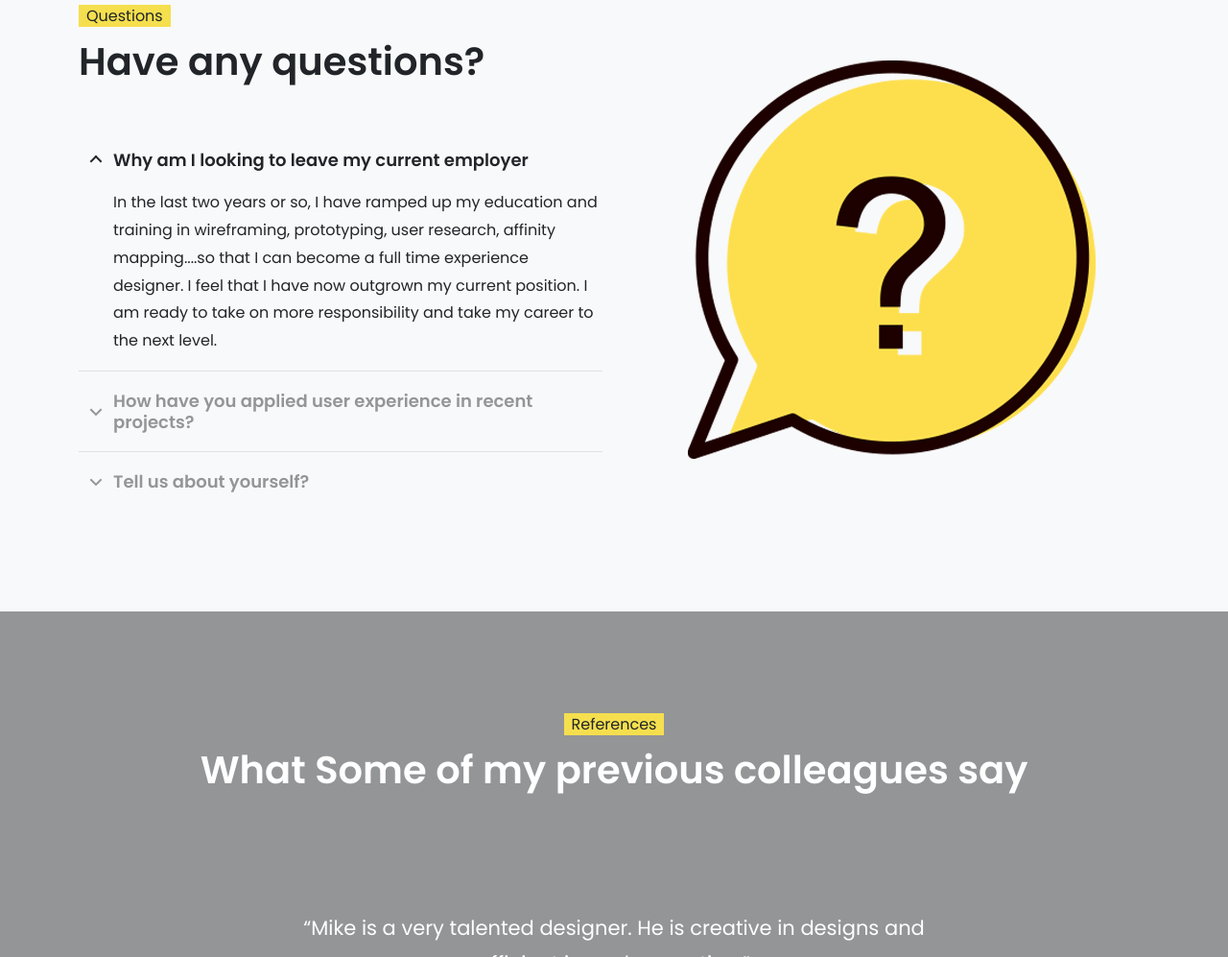
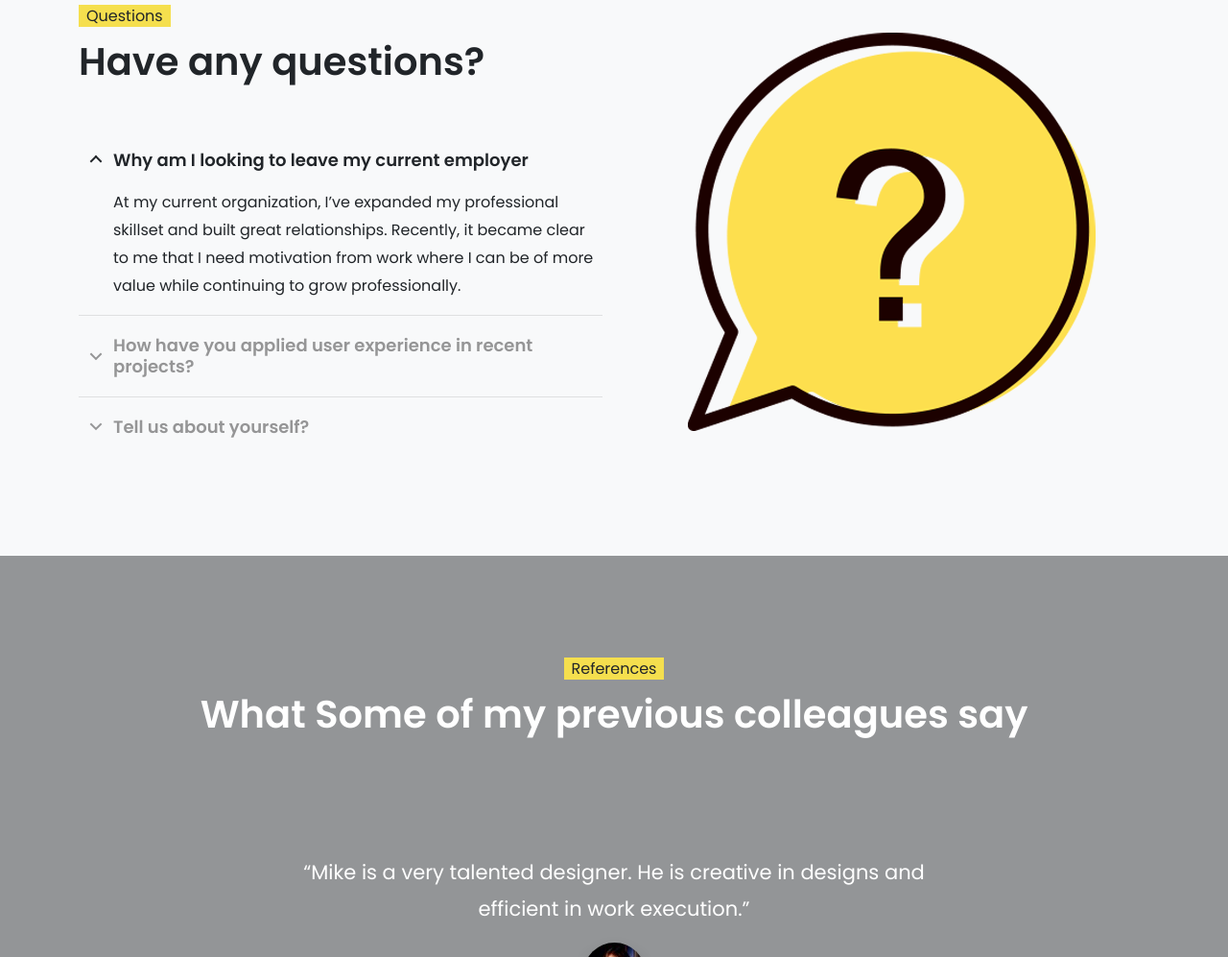
Before and after one commit to mriccelli75/riccelli_resume_web, a plain HTML site: page index.html in a window 1280 px wide. Shown: the part 5810-6807 px from the top of the page at 96% size. Drawn offline with Linux system fonts and the light colour scheme.

Commit message:
update of faq

```diff
--- a/index.html
+++ b/index.html
@@ -405,7 +405,7 @@
                   <button class="accordion-button" type="button" data-bs-toggle="collapse" data-bs-target="#flush-collapseOne" aria-expanded="true" aria-controls="flush-collapseOne"> Why am I looking to leave my current employer</button>
                 </h2>
                 <div id="flush-collapseOne" class="accordion-collapse collapse show" aria-labelledby="flush-headingOne" data-bs-parent="#faqTopics">
-                  <div class="accordion-body"> In the last two years or so, I have ramped up my education and training in wireframing, prototyping, user research, affinity mapping....so that I can become a full time experience designer. I feel that I have now outgrown my current position. I am ready to take on more responsibility and take my career to the next level.</div>
+                  <div class="accordion-body"> At my current organization, I’ve expanded my professional skillset and built great relationships. Recently, it became clear to me that I need motivation from work where I can be of more value while continuing to grow professionally. </div>
                 </div>
               </div>
               <div class="accordion-item">
```
